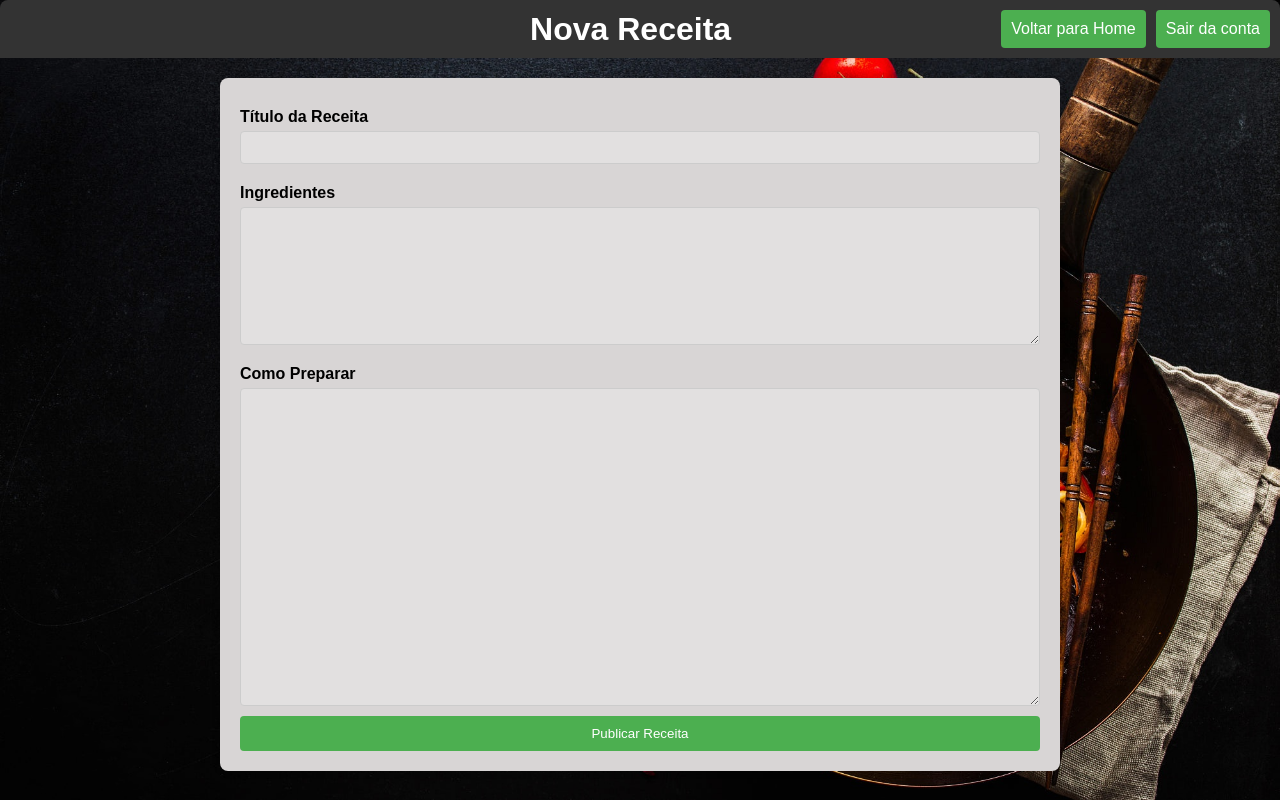
After one commit to Arkashersz/ProjetoFinal, a Flask app: page /post_receita in a window 1280 px wide. The commit adds this page. Run offline with Flask 3, Linux system fonts and the light colour scheme.

```diff
--- a/MySQL/comandos.sql
+++ b/MySQL/comandos.sql
@@ -5,3 +5,7 @@ CREATE TABLE users (
     username VARCHAR(255) NOT NULL,
     password VARCHAR(255) NOT NULL
 );
+
+SELECT * FROM receitas
+
+SELECT * FROM users
--- a/app.py
+++ b/app.py
@@ -84,10 +84,43 @@ def login():
 
 @app.route('/home/<username>', methods=['GET', 'POST'])
 def home(username):
-    print(session.get('username'))
-    if(session.get('username') != username):
-       return render_template('erro.html')
-    return render_template('home.html')
+    if session.get('username') != username:
+        return render_template('erro.html')
+
+    user_id = session.get('user_id')
+
+    cursor = db6.cursor()
+    cursor.execute("SELECT * FROM receitas WHERE user_id = %s", (user_id,))
+    user_receita = cursor.fetchall()
+    cursor.close()
+
+    print(f"Username: {username}")
+    print(f"User ID: {user_id}")
+    print(f"User Receitas: {user_receita}")
+
+    return render_template('home.html', receita=user_receita)
+
+@app.route('/post_receita', methods=['GET', 'POST'])
+def post_receita():
+    if request.method == 'POST':
+        titulo = request.form['titulo']
+        ingredientes = request.form['ingredientes']
+        preparo = request.form['preparo']
+
+        user_id = session.get('user_id')
+        if user_id:
+            cursor = db6.cursor()
+            cursor.execute("INSERT INTO receitas (user_id, titulo, ingredientes, preparo) VALUES (%s, %s, %s, %s)",
+                           (user_id, titulo, ingredientes, preparo))
+            db6.commit()
+            cursor.close()
+
+            flash('Receita postada com sucesso!', 'success')
+            return redirect(url_for('home', username=session.get('username')))
+
+    return render_template('post_receita.html')
+
+
 
 if __name__ == '__main__':
     app.run()
--- /dev/null
+++ b/static/post_receitas.css
@@ -0,0 +1,115 @@
+body {
+    font-family: 'Arial', sans-serif;
+    margin: 0;
+    padding: 0;
+    background-color: #f4f4f4;
+    background-image: url('../static/img/nham.jpg');
+    background-size: 100%;
+    background-repeat: no-repeat;
+}
+
+.container {
+    max-width: 800px;
+    margin: 20px auto;
+    background-color: #d8d5d5;
+    padding: 20px;
+    border-radius: 8px;
+    box-shadow: 0 0 10px rgba(0, 0, 0, 0.1);
+}
+
+form {
+    display: flex;
+    flex-direction: column;
+}
+
+label {
+    margin-top: 10px;
+    font-weight: bold;
+
+
+}
+
+input,
+textarea {
+    width: 100%;
+    padding: 8px;
+    margin-top: 5px;
+    margin-bottom: 10px;
+    border: 1px solid #ccc;
+    border-radius: 4px;
+    box-sizing: border-box;
+    background-color: #e2e0e0;
+}
+
+button {
+    background-color: #4caf50;
+    color: white;
+    padding: 10px;
+    border: none;
+    border-radius: 4px;
+    cursor: pointer;
+    display: inline-block;
+    text-decoration: none; /* Remova o sublinhado padrão de links */
+}
+
+button a {
+    text-decoration: none;
+}
+
+button:hover {
+    background-color: #45a049;
+}
+
+header {
+    background-color: #333;
+    color: white;
+    text-align: center;
+    padding: 10px;
+    border-radius: 8px 8px 0 0;
+    display: flex;
+    justify-content: space-between;
+    align-items: center;
+}
+
+h1 {
+    margin: 0;
+    flex: 1; /* Adiciona flex: 1 para centralizar o título */
+    text-align: center;
+    padding-left: 250px;
+}
+
+.header-buttons {
+    display: flex;
+    gap: 10px;
+}
+
+.header-buttons a {
+    background-color: #4caf50;
+    color: white;
+    padding: 10px;
+    border: none;
+    border-radius: 4px;
+    text-decoration: none;
+    cursor: pointer;
+}
+
+.header-buttons a:hover {
+    background-color: #45a049;
+}
+
+/* Optional: Style for flash messages */
+.flash {
+    margin-top: 10px;
+    padding: 10px;
+    border-radius: 4px;
+}
+
+.success {
+    background-color: #4caf50;
+    color: white;
+}
+
+.danger {
+    background-color: #f44336;
+    color: white;
+}
--- /dev/null
+++ b/templates/post_receita.html
@@ -0,0 +1,33 @@
+<!DOCTYPE html>
+<html lang="en">
+<head>
+    <meta charset="UTF-8">
+    <meta name="viewport" content="width=device-width, initial-scale=1.0">
+    <title>Postar Nova Receita</title>
+    <link rel="stylesheet" type="text/css" href="../static/post_receitas.css">
+</head>
+<body>
+    <header>
+        <h1>Nova Receita</h1>
+        <div class="header-buttons">
+            <a href="{{ url_for('home', username=session.get('username')) }}">Voltar para Home</a>
+            <a href="#" id="logout">Sair da conta</a>
+        </div>
+    </header>
+    <div class="container">
+        <form id="recipe-form" method="post" action="{{ url_for('post_receita') }}">
+            <label for="titulo">Título da Receita</label>
+            <input type="text" id="titulo" name="titulo" required>
+
+            <label for="ingredientes">Ingredientes</label>
+            <textarea id="ingredientes" name="ingredientes" rows="8" required></textarea>
+
+            <label for="preparo">Como Preparar</label>
+            <textarea id="preparo" name="preparo" rows="20" required></textarea>
+
+            <button type="submit">Publicar Receita</button>
+        </form>
+    </div>
+    <script src="/static/login.js" type="module"></script>
+</body>
+</html>
```
Also changed, not shown: static/home.css (+95 -19 lines), static/homeo.css (deleted, +0 -15 lines), templates/home.html (+31 -14 lines), static/img/comida-saludable.jpg (added), static/img/fun.jpg (added), static/img/heroBg.svg (added), static/img/katie.svg (added), static/img/nham.jpg (added), static/img/tomato.jpg (added), 1 other file.
